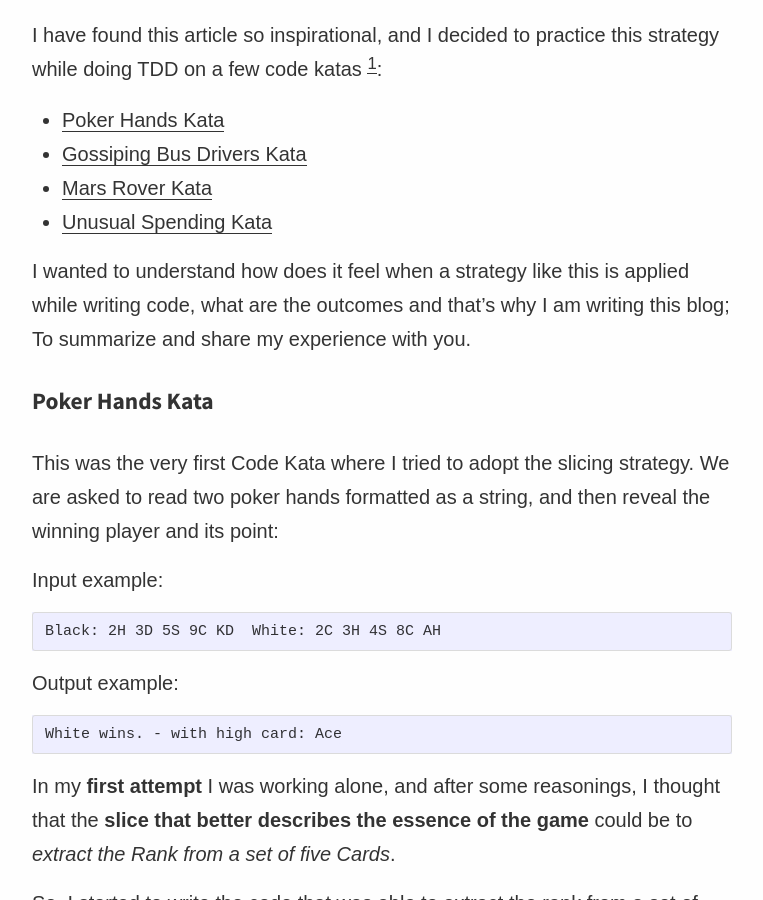
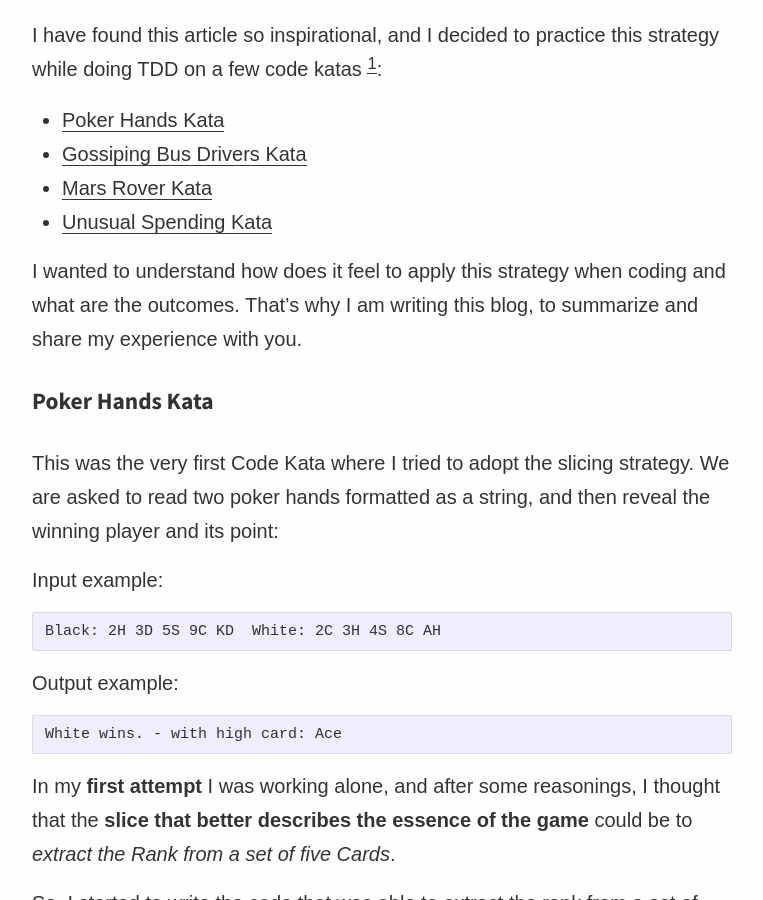
Before and after one commit to joebew42/joebew42.github.io, a Jekyll site: the page built from _posts/2020-11-03-essence-and-learning-in-code.markdown, in a window 1280 px wide and 900 px high, scrolled down 1849 px. Shown: the whole window, without its empty margins (258-1021 px from the left). Built offline with Jekyll 4.4.1, drawn with Linux system fonts in a browser that asks for light colours; emoji names are drawn with the system emoji font; some web fonts are replaced.

Commit message:
WIP: few more corrections

```diff
--- a/_posts/2020-11-03-essence-and-learning-in-code.markdown
+++ b/_posts/2020-11-03-essence-and-learning-in-code.markdown
@@ -50,7 +50,7 @@ I have found this article so inspirational, and I decided to practice this strat
 - [Mars Rover Kata](https://kata-log.rocks/mars-rover-kata)
 - [Unusual Spending Kata](https://kata-log.rocks/unusual-spending-kata)
 
-I wanted to understand how does it feel when a strategy like this is applied while writing code, what are the outcomes and that's why I am writing this blog; To summarize and share my experience with you.
+I wanted to understand how does it feel to apply this strategy when coding and what are the outcomes. That's why I am writing this blog, to summarize and share my experience with you.
 
 ### Poker Hands Kata
 
```
